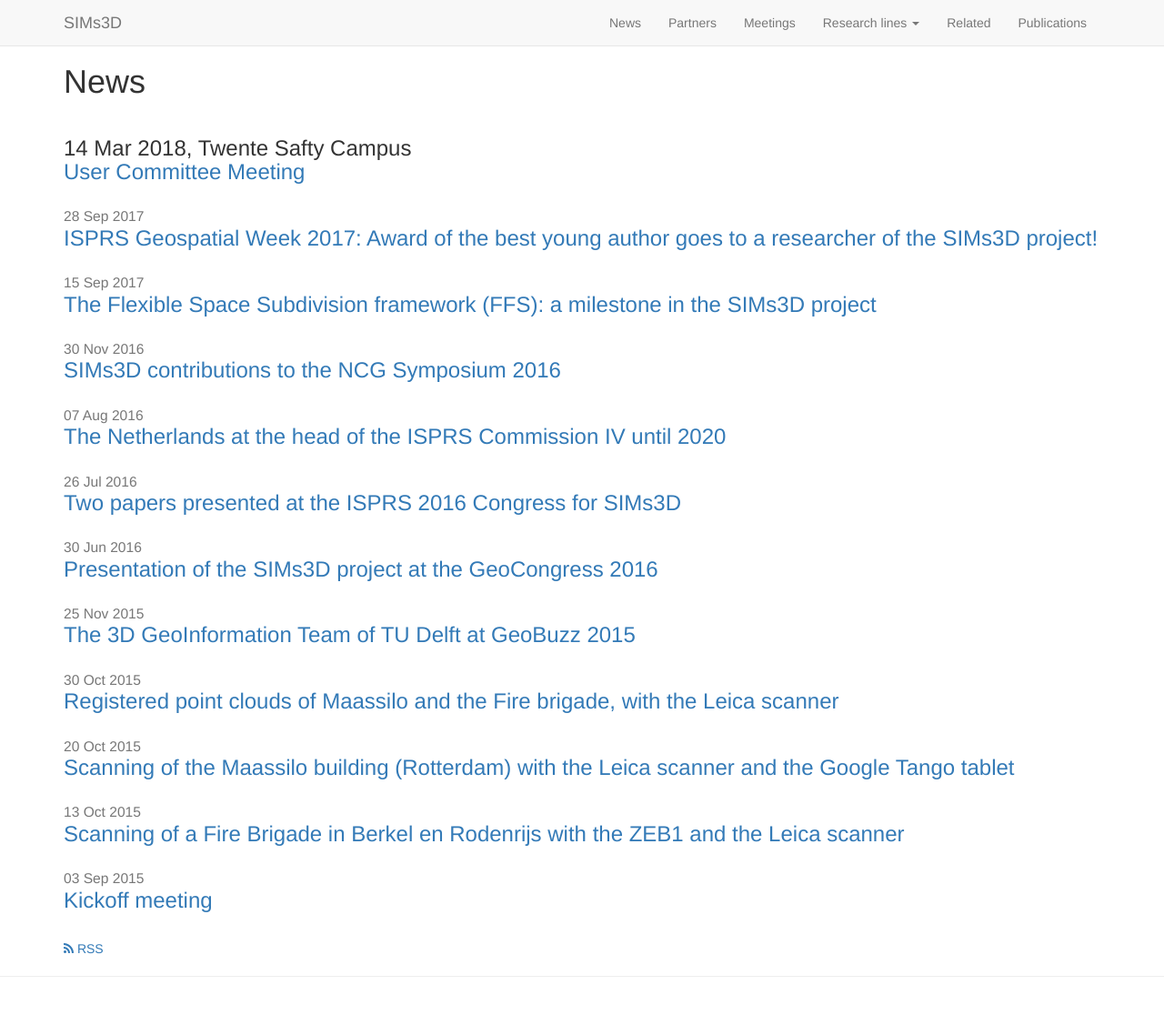
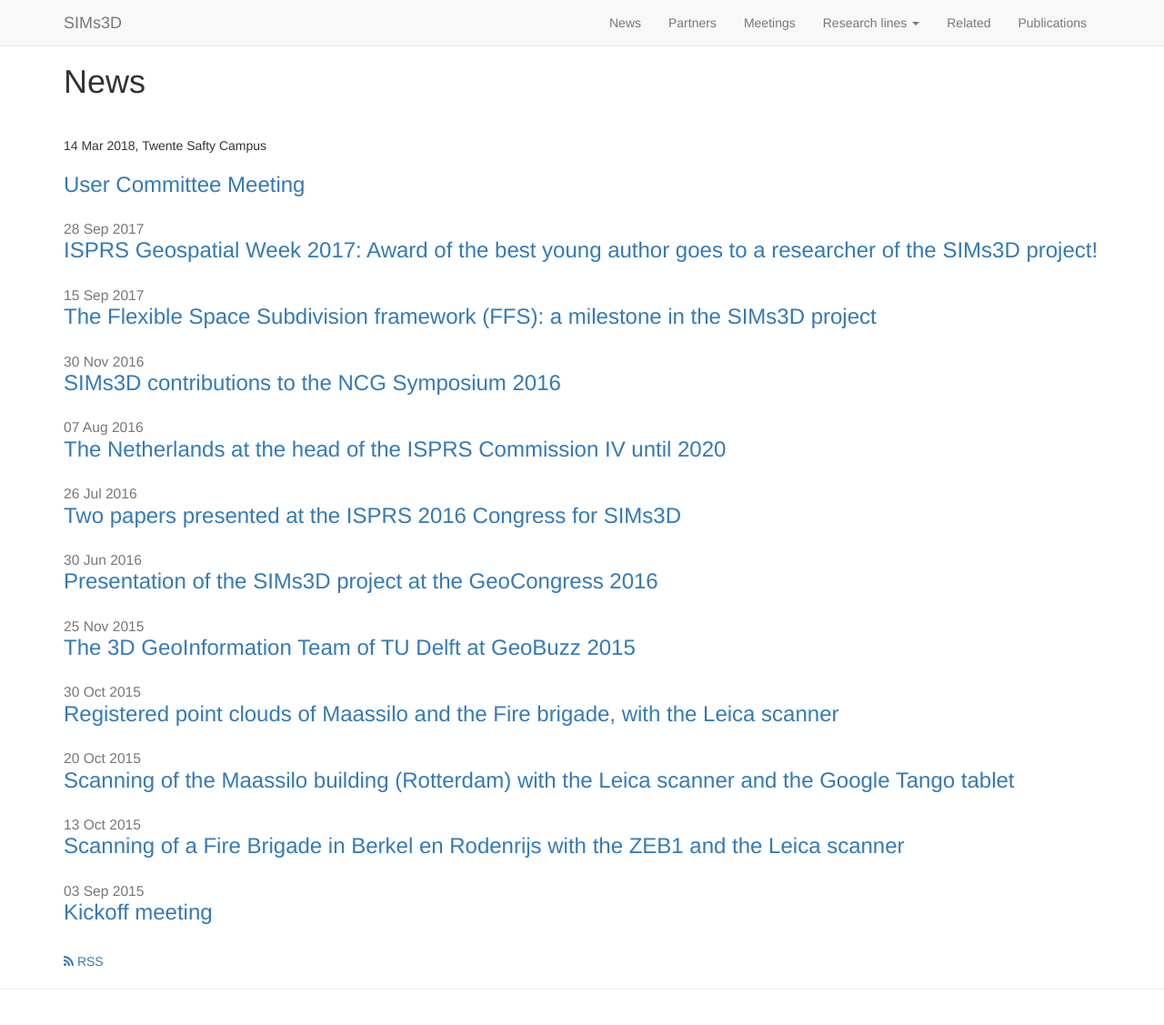
Before and after one commit to SIMs3D/sims3d.github.io, a Jekyll site: the page built from news/index.html, in a window 1280 px wide and 1128 px high. Shown: the whole window at 91% size. Built offline with Jekyll 4.4.1, drawn with Linux system fonts in a browser that asks for light colours; nearby versions of some CDN libraries.

```diff
--- a/news/index.html
+++ b/news/index.html
@@ -8,8 +8,8 @@ permalink: /news/
 
 
 </p>
-<h3>14 Mar 2018, Twente Safty Campus<br />
-<a href="../meetings/files/meeting20180314/Minutes_13742_SIMs3D_14032018.docx">User Committee Meeting</a></h3>
+14 Mar 2018, Twente Safty Campus<br />
+<h3> <a href="../meetings/files/meeting20180314/Minutes_13742_SIMs3D_14032018.docx">User Committee Meeting</a></h3>
 
 
 
```
